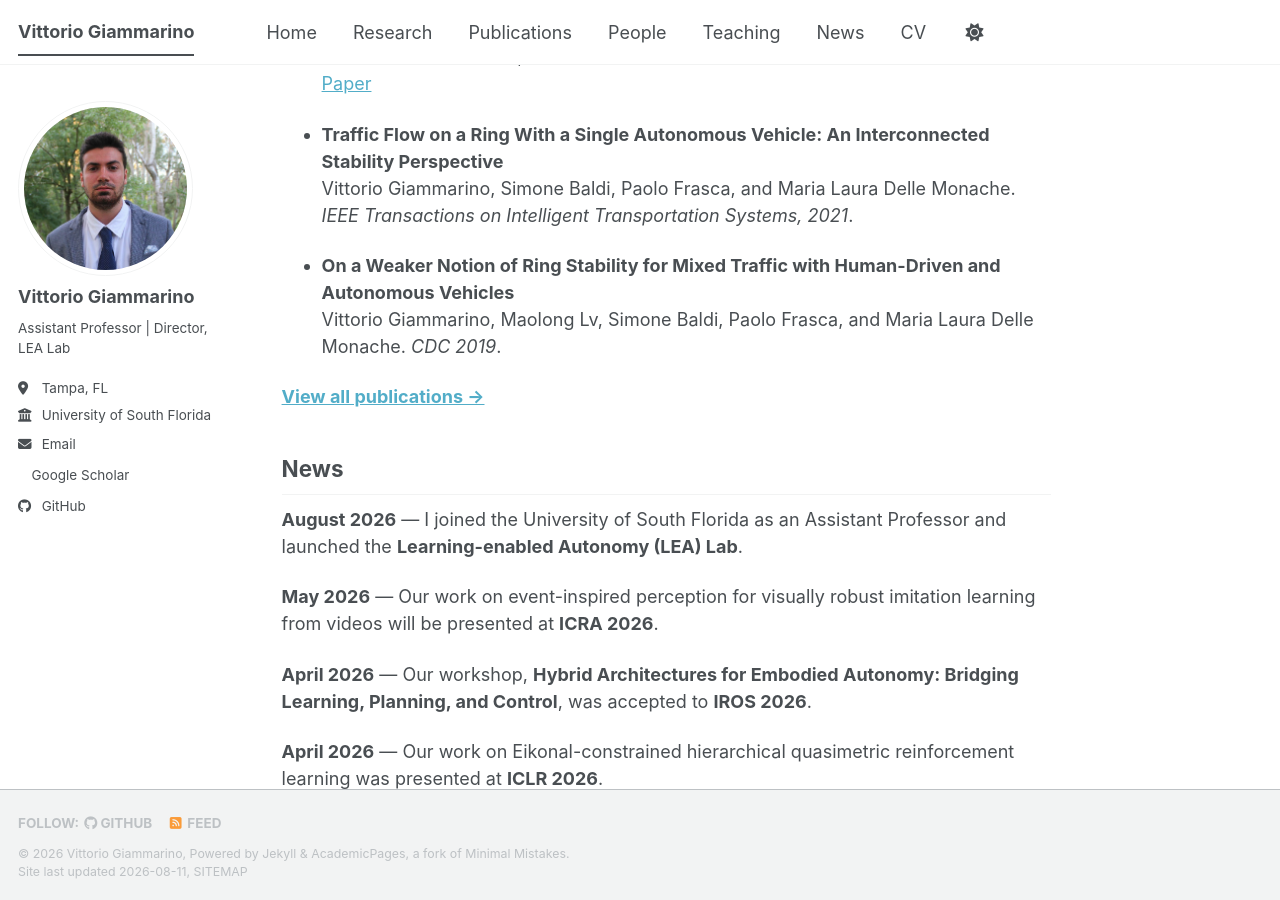
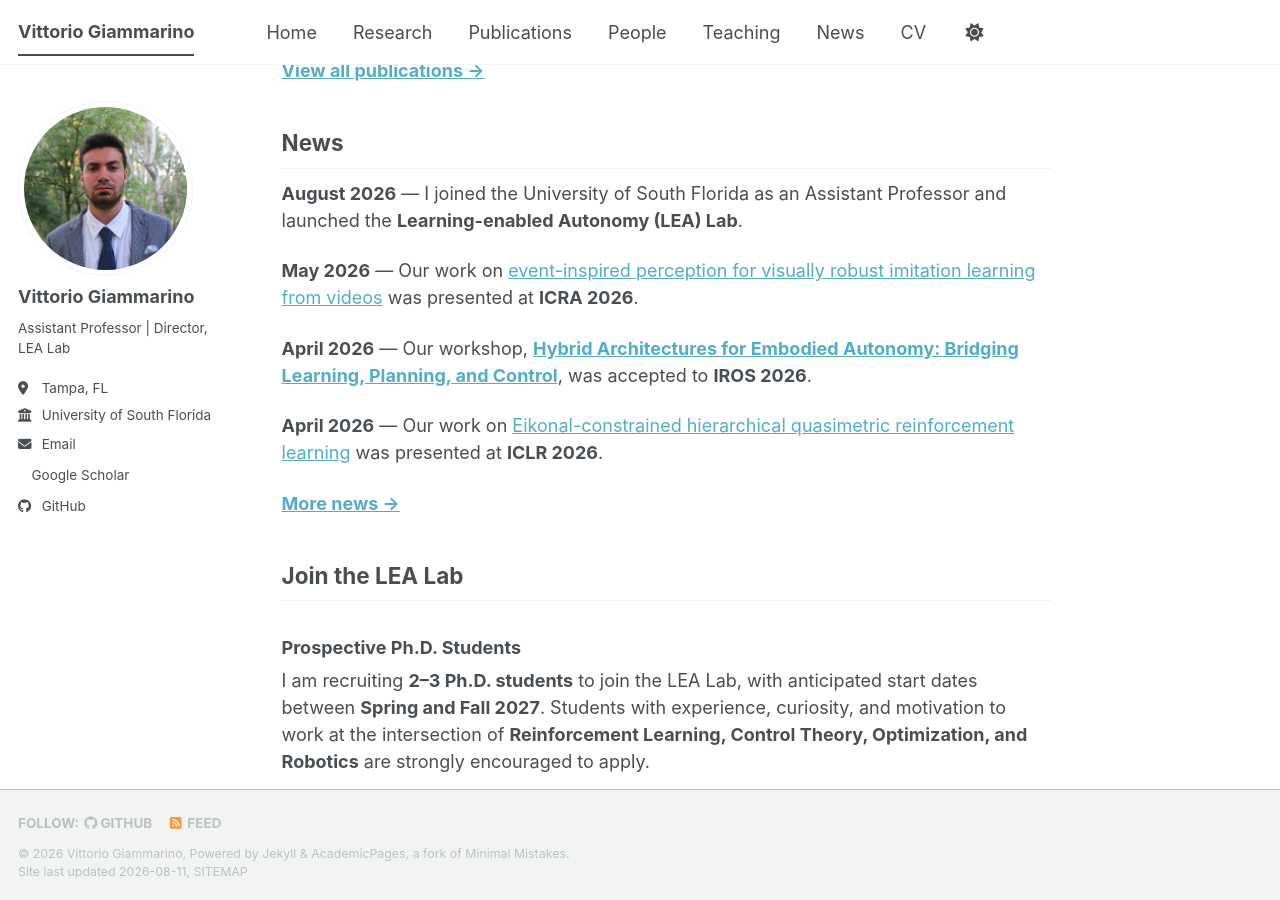
Before and after one commit to VittorioGiammarino/VittorioGiammarino.github.io, a Jekyll site: the page built from _pages/about.md, in a window 1280 px wide and 900 px high, scrolled down 2471 px. Built offline with Jekyll 4.4.1, drawn with Linux system fonts in a browser that asks for light colours; a style sheet for code colours, icons or effects is not loaded; some of the changed text lies outside the part shown.

Commit message:
polishing the Home

```diff
--- a/_pages/about.md
+++ b/_pages/about.md
@@ -11,13 +11,8 @@ I am an Assistant Professor in the [**Department of Industrial and Management Sy
 
 Prior to joining USF, I was a Postdoctoral Research Associate in the Department of Computer Science at Purdue University. I received my Ph.D. in Systems Engineering from Boston University, my M.Sc. in Systems and Control from Delft University of Technology (TU Delft), and my B.Sc. in Automation Engineering through a joint program between Tongji University and the University of Bologna.
 
-My research lies at the intersection of **Reinforcement Learning, Control Theory, Deep Learning, Robotics, and Formal Methods**. I am particularly interested in developing learning-enabled autonomous systems that are **data-efficient, safe, and grounded in physical and control-theoretic principles**.
+My research lies at the intersection of **Reinforcement Learning, Control Theory and Robotics**. I am particularly interested in developing learning-enabled autonomous systems that are **data-efficient, safe, and grounded in physical and control-theoretic principles**.
 
----
-
-<div style="text-align:center; margin: 1.5rem 0 1rem 0;">
-  <img src="/images/lea-logo.png" alt="Learning-enabled Autonomy Lab logo" style="max-width:330px; width:75%; height:auto;">
-</div>
 
 ## Learning-enabled Autonomy Lab
 
@@ -83,11 +78,11 @@ The **LEA Lab** develops learning-enabled autonomous systems at the intersection
 
 **August 2026** — I joined the University of South Florida as an Assistant Professor and launched the **Learning-enabled Autonomy (LEA) Lab**.
 
-**May 2026** — Our work on event-inspired perception for visually robust imitation learning from videos will be presented at **ICRA 2026**.
+**May 2026** — Our work on [event-inspired perception for visually robust imitation learning from videos](https://arxiv.org/abs/2505.18899) was presented at **ICRA 2026**.
 
-**April 2026** — Our workshop, **Hybrid Architectures for Embodied Autonomy: Bridging Learning, Planning, and Control**, was accepted to **IROS 2026**.
+**April 2026** — Our workshop, [**Hybrid Architectures for Embodied Autonomy: Bridging Learning, Planning, and Control**](https://sites.google.com/bu.edu/hybridarchforautonomy), was accepted to **IROS 2026**.
 
-**April 2026** — Our work on Eikonal-constrained hierarchical quasimetric reinforcement learning was presented at **ICLR 2026**.
+**April 2026** — Our work on [Eikonal-constrained hierarchical quasimetric reinforcement learning](https://arxiv.org/abs/2512.12046) was presented at **ICLR 2026**.
 
 [**More news →**](/news/)
 
```
Also changed, not shown: other parts of _pages/about.md (+5 -5 lines).
